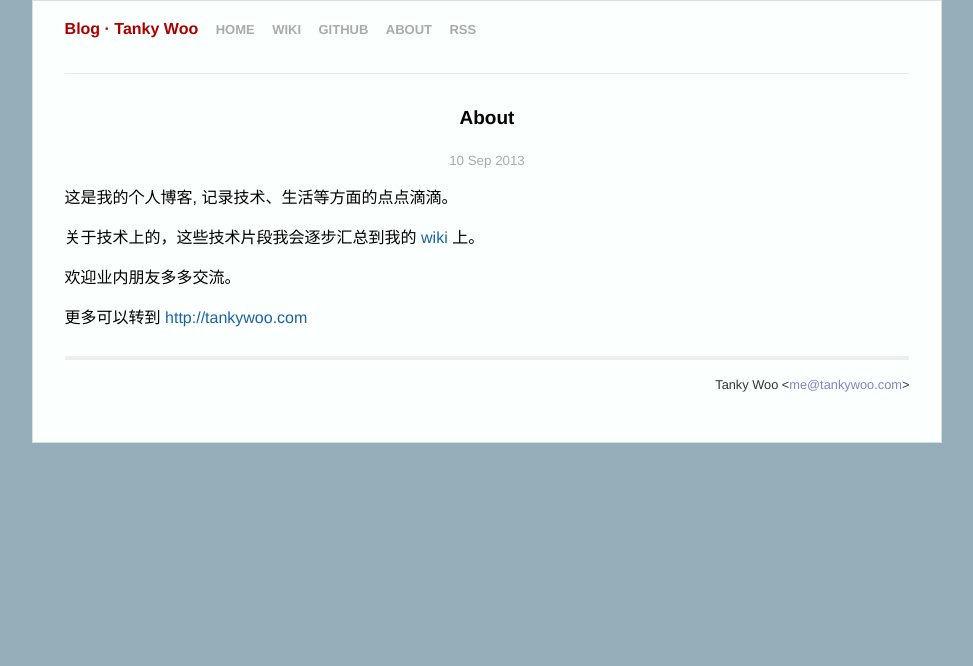
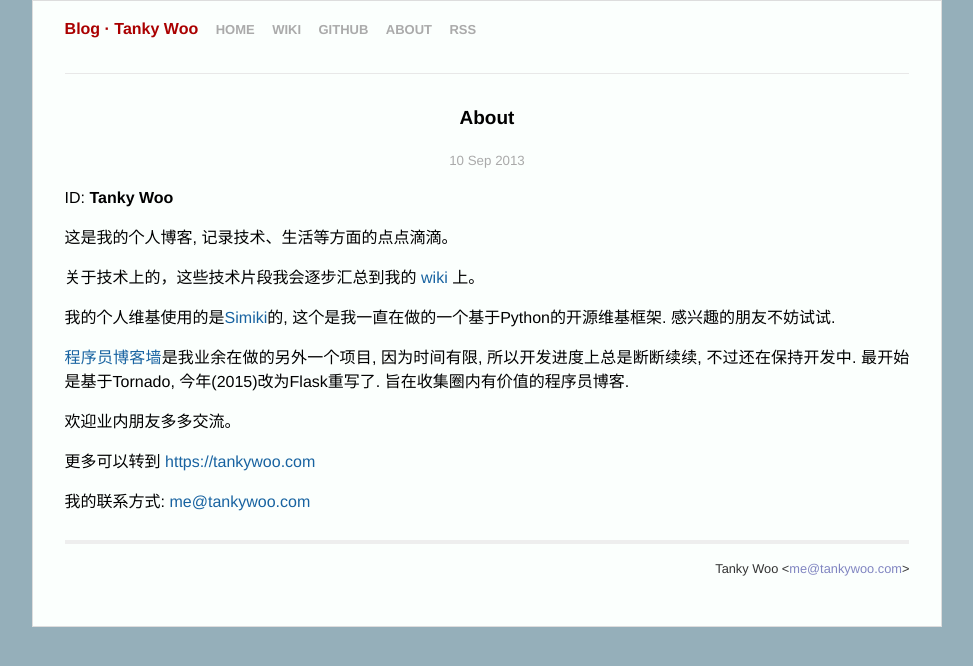
Before and after one commit to Harteyang/harte.top, a Jekyll site: the page built from about.markdown, in a window 1280 px wide. Shown: the top 666 px of the page, without its empty margins (153-1126 px from the left). Built offline with Jekyll 4.4.1, drawn with Linux system fonts in a browser that asks for light colours; Markdown is read by kramdown in place of the engine named in the settings; comment, search, counter and statistics services are not loaded.

Commit message:
update about

```diff
--- a/about.markdown
+++ b/about.markdown
@@ -4,11 +4,18 @@ title: About
 date: 2013-09-10 21:48
 ---
 
+ID: **Tanky Woo**
 
 这是我的个人博客, 记录技术、生活等方面的点点滴滴。
 
 关于技术上的，这些技术片段我会逐步汇总到我的 [wiki](http://wiki.wutianqi.com) 上。
 
+我的个人维基使用的是[Simiki](http://simiki.org/)的, 这个是我一直在做的一个基于Python的开源维基框架. 感兴趣的朋友不妨试试.
+
+[程序员博客墙](http://blogwall.us/)是我业余在做的另外一个项目, 因为时间有限, 所以开发进度上总是断断续续, 不过还在保持开发中. 最开始是基于Tornado, 今年(2015)改为Flask重写了. 旨在收集圈内有价值的程序员博客.
+
 欢迎业内朋友多多交流。
 
-更多可以转到 [http://tankywoo.com](http://tankywoo.com)
+更多可以转到 [https://tankywoo.com](https://tankywoo.com)
+
+我的联系方式: <me@tankywoo.com>
```
